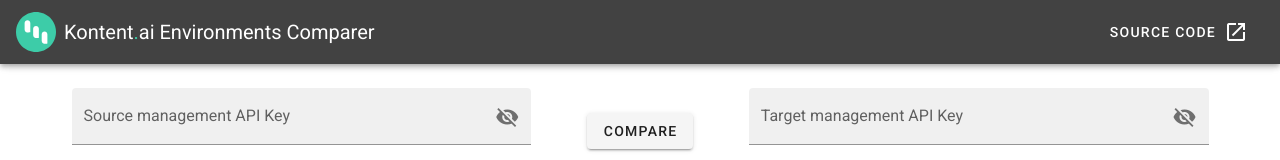
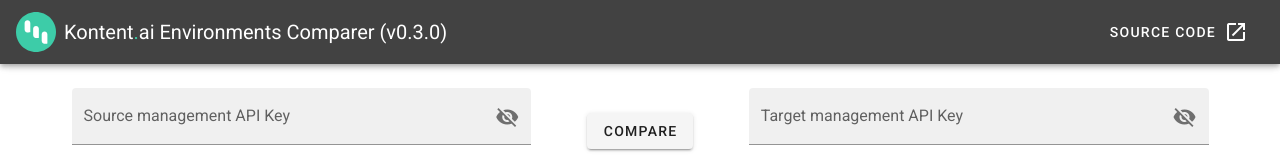
Before and after one commit to Simply007/kontent-environments-comparer, a Vue app: page / in a window 1280 px wide. Shown: the top 160 px of the page. Built offline with nearby package versions, Linux system fonts and the light colour scheme.

Commit message:
display version number in header

```diff
--- a/package.json
+++ b/package.json
@@ -1,6 +1,6 @@
 {
   "name": "kontent-environments-comparer",
-  "version": "0.2.0",
+  "version": "0.3.0",
   "private": true,
   "scripts": {
     "serve": "vue-cli-service serve",
--- a/src/App.vue
+++ b/src/App.vue
@@ -12,8 +12,8 @@
         />
       </div>
       <v-toolbar-title
-        >Kontent<span style="color:#3dcca8">.</span>ai Environments
-        Comparer</v-toolbar-title
+        >Kontent<span style="color: #3dcca8">.</span>ai Environments Comparer
+        (v{{ version }})</v-toolbar-title
       >
 
       <v-spacer></v-spacer>
@@ -37,6 +37,7 @@
 <script lang="ts">
 import Vue from "vue";
 import Home from "./views/Home.vue";
+import { version } from "../package.json";
 
 export default Vue.extend({
   name: "App",
@@ -46,7 +47,7 @@
   },
 
   data: () => ({
-    //
+    version
   })
 });
 </script>
--- a/tsconfig.json
+++ b/tsconfig.json
@@ -6,6 +6,7 @@
     "jsx": "preserve",
     "importHelpers": true,
     "moduleResolution": "node",
+    "resolveJsonModule": true,
     "experimentalDecorators": true,
     "skipLibCheck": true,
     "esModuleInterop": true,
```
